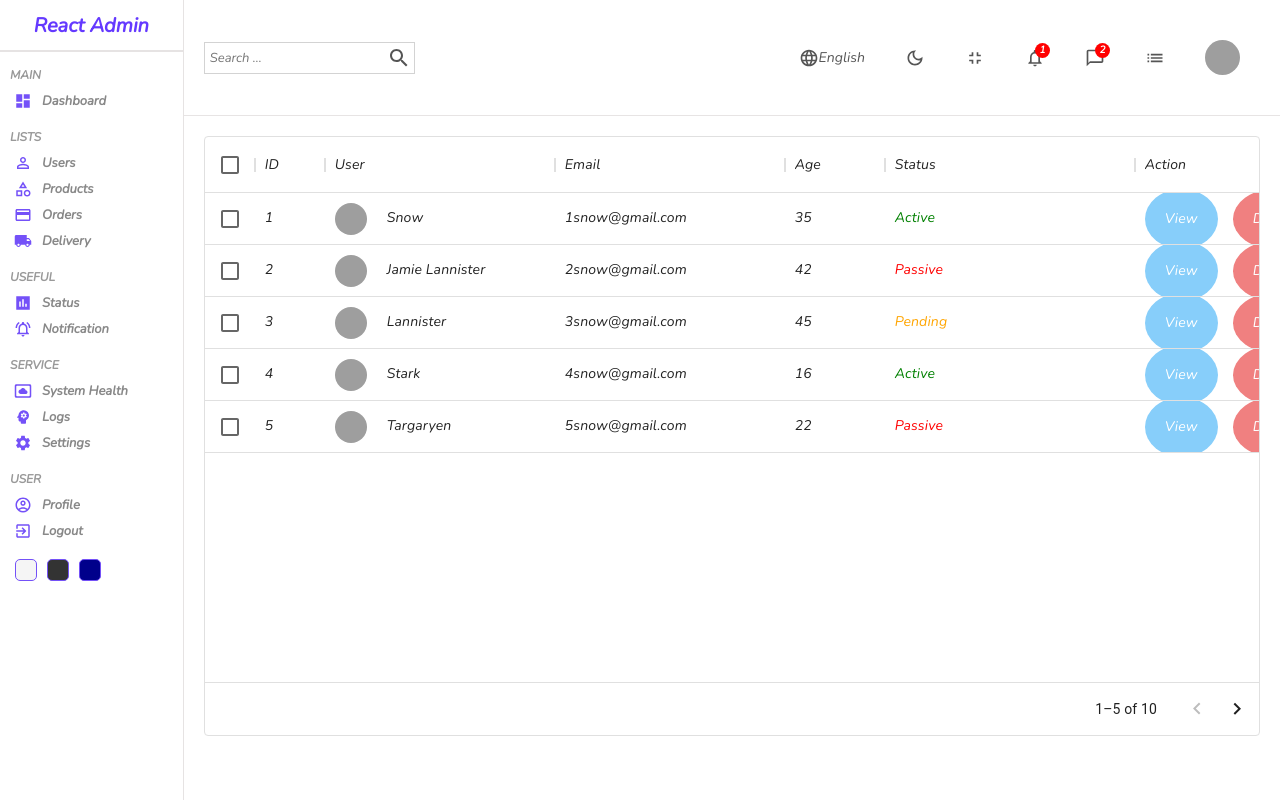
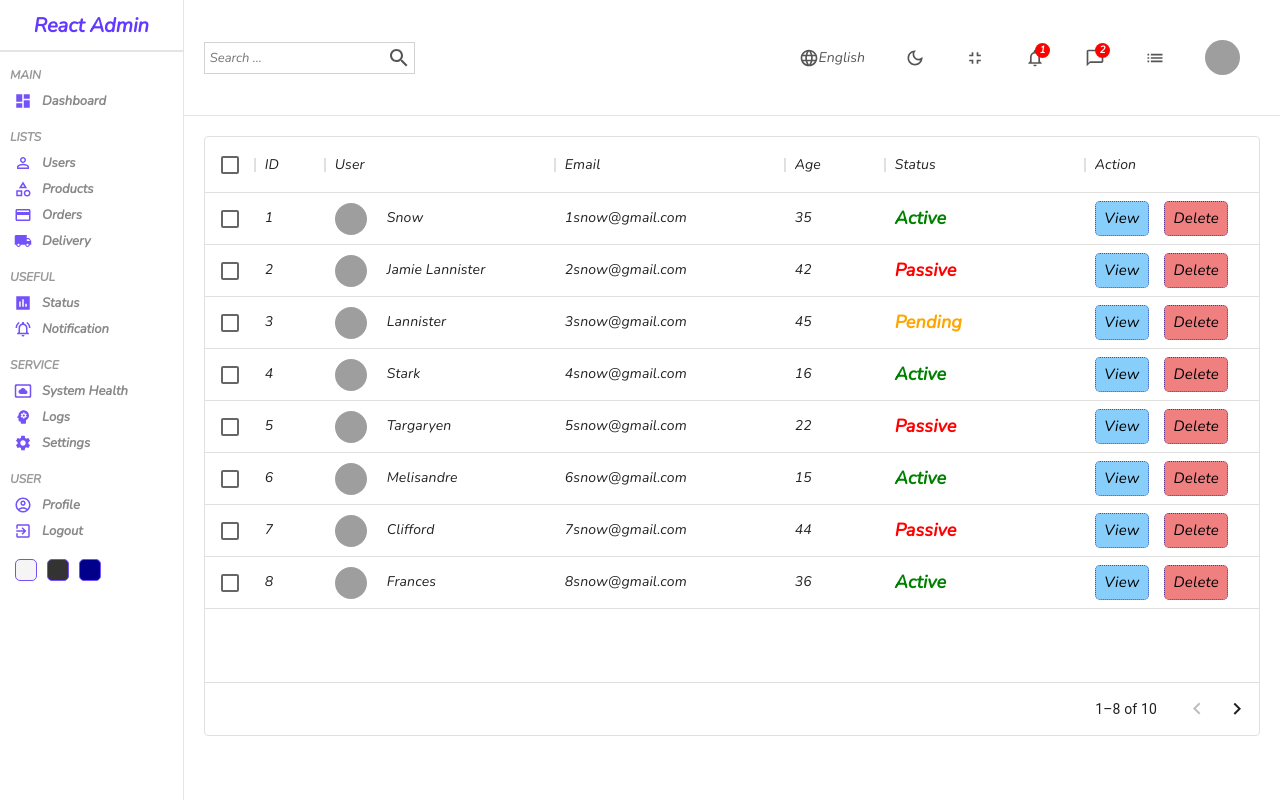
Before and after one commit to tuanvu9981/React_Admin_Panel, a React (Create React App) app in the folder react-admin/: page /users in a window 1280 px wide. Built offline with nearby package versions, Linux system fonts and the light colour scheme; grey boxes are pictures that could not be loaded.

Commit message:
completed DataTable components - List Users page

```diff
--- a/react-admin/src/components/datatable/Datatable.jsx
+++ b/react-admin/src/components/datatable/Datatable.jsx
@@ -25,8 +25,8 @@ const Datatable = () => {
             <DataGrid
                 rows={userRows}
                 columns={userColumns.concat(actionColumn)} // list concat new list --> add to END
-                pageSize={5}
-                rowsPerPageOptions={[5]}
+                pageSize={8} //cái này cx cần chỉnh --> Hiện 10 dòng 1 trang
+                rowsPerPageOptions={[8]} //bao nhiêu dòng trên 1 trang --> Chuyển thành 10
                 checkboxSelection
             />
         </div>
--- a/react-admin/src/components/datatable/datatable.scss
+++ b/react-admin/src/components/datatable/datatable.scss
@@ -17,16 +17,21 @@
         }
     }
 
-    .active{
-        color: green;
-    }
+    .status{
+        font-size: 18px;
+        font-weight: bold;
 
-    .pending{
-        color: orange;
-    }
+        &.active{
+            color: green;
+        }
 
-    .passive{
-        color: red;
+        &.pending{
+            color: orange;
+        }
+
+        &.passive{
+            color: red;
+        }
     }
 
     .cellAction{
@@ -34,21 +39,23 @@
         align-items: center;
         // justify-content: space-between; --> Dùng không được thì
         gap: 15px;
+        font-size: 15px;
+        color: black;
 
         .viewButton{
             background-color: lightskyblue;
-            padding: 20px;
-            border-radius: 50%;
-            height: 75%;
-            color: white
+            padding: 6px 8.5px; // top+bot: 12px | left+right: 10px
+            border-radius: 5px;
+            border: 1.5px dotted rgba(0,0,139,0.596);
+            cursor: pointer; //di chuyển vào chuyển thành hình bàn tay
         }
 
         .deleteButton{
             background-color: lightcoral;
-            padding: 20px;
-            border-radius: 50%;
-            height: 75%;
-            color: white
+            padding: 6px 8.5px; // top+bot: 12px | left+right: 10px
+            border-radius: 5px;
+            border: 1.5px dotted rgba(0,0,139,0.596);
+            cursor: pointer; //di chuyển vào chuyển thành hình bàn tay
         }
     }
 }
--- a/react-admin/src/datatablesource.js
+++ b/react-admin/src/datatablesource.js
@@ -30,12 +30,12 @@ export const userColumns = [
     {
         field: "status",
         headerName: "Status",
-        width: 250,
+        width: 200,
         renderCell: (params) => {
             return (
-                params.row.status === "active" ? <div className="active">Active</div>
-                    : params.row.status === "pending" ? <div className="pending">Pending</div>
-                        : <div className="passive">Passive</div>
+                params.row.status === "active" ? <div className="status active">Active</div>
+                    : params.row.status === "pending" ? <div className="status pending">Pending</div>
+                        : <div className="status passive">Passive</div>
             )
         }
     }
```
Also changed, not shown: 2 other files (tests, documents, lock files or other folders).
